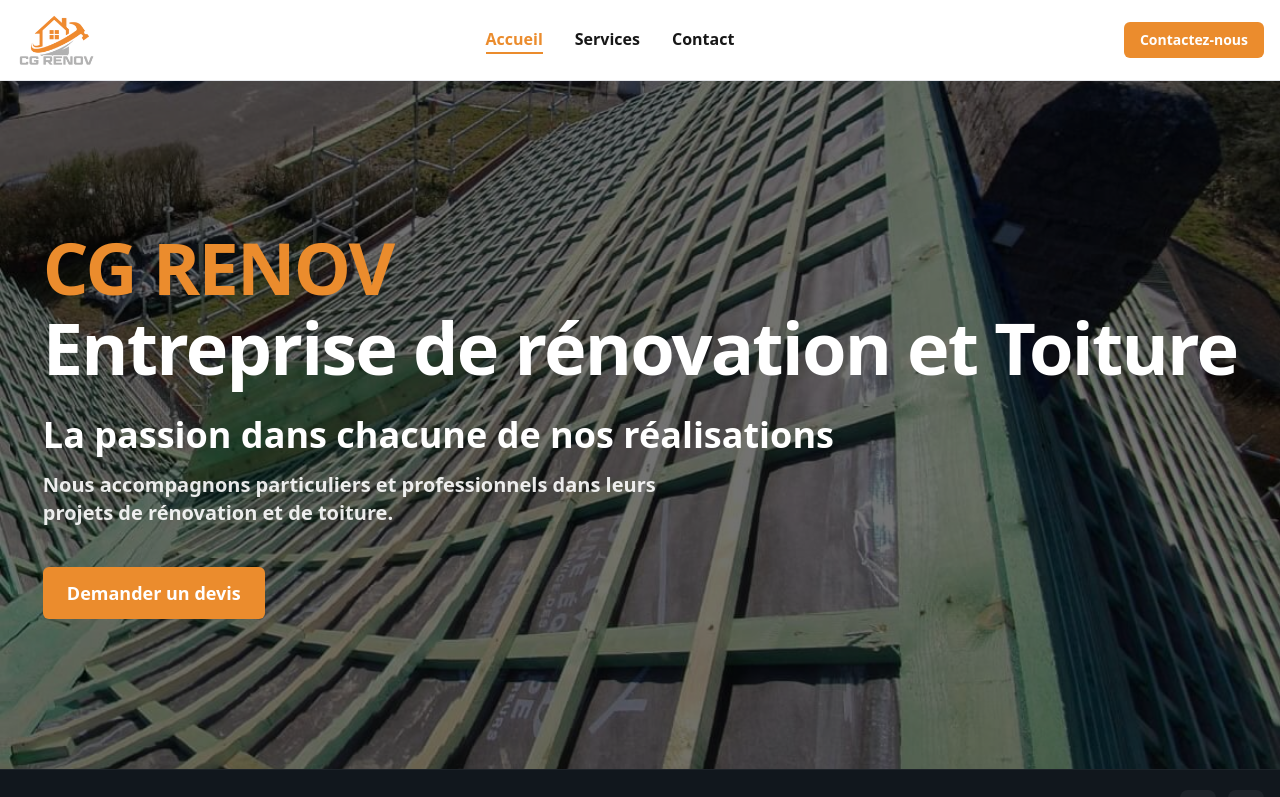
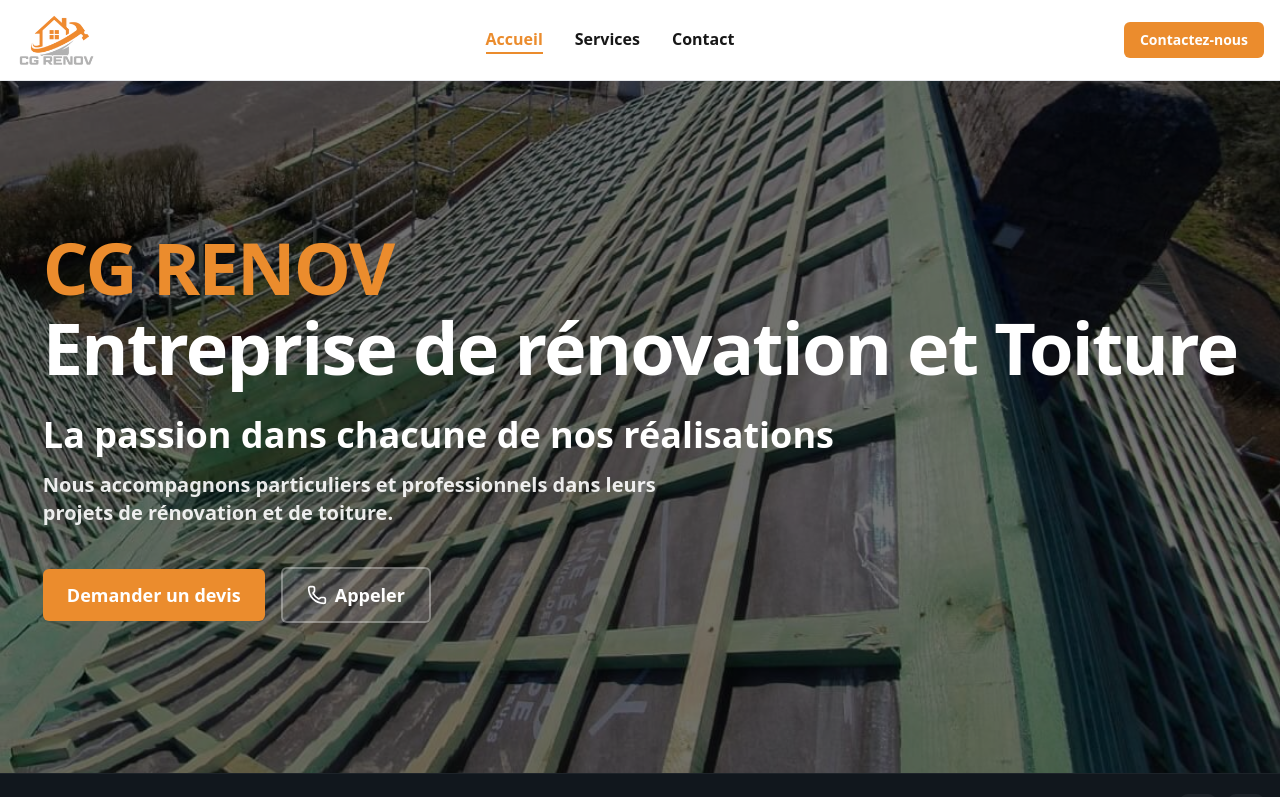
Before and after one commit to NicolasDeza/cgrenov, a Nuxt app: page / in a window 1280 px wide. Shown: the top 797 px of the page. Built offline with nearby package versions, Linux system fonts and the light colour scheme.

Commit message:
Feature / Ajout bouton cta appel dans le hero

```diff
--- a/app/components/HeroSection.vue
+++ b/app/components/HeroSection.vue
@@ -1,4 +1,6 @@
-<script setup lang="ts">
+﻿<script setup lang="ts">
+import { Phone } from 'lucide-vue-next';
+
 useHead({
   link: [
     {
@@ -18,7 +20,8 @@ useHead({
     <!-- Image de fond optimisée -->
     <NuxtImg
       src="/images/hero.jpg"
-      alt="CG Renov - Entreprise de rénovation et toiture"
+      alt=""
+      aria-hidden="true"
       class="absolute inset-0 w-full h-full object-cover"
       preload
       fetchpriority="high"
@@ -66,12 +69,31 @@ class="mt-6 flex flex-wrap items-center justify-start gap-4
         <NuxtLink
           to="/contact"
           class="group relative inline-flex items-center gap-2 rounded-md bg-primary px-6 py-2 md:py-3 text-lg font-bold text-white overflow-hidden
-                 transition-all duration-300 ease-out hover:scale-105"
+                 transition-all duration-300 ease-out hover:scale-105 focus-visible:outline focus-visible:outline-2 focus-visible:outline-offset-2 focus-visible:outline-white"
         >
           <span class="relative z-10">Demander un devis</span>
           <div class="absolute inset-0 -translate-x-full bg-gradient-to-r from-transparent via-white/20 to-transparent group-hover:translate-x-full transition-transform duration-700" />
         </NuxtLink>
+
+        <a
+          href="tel:+32493329794"
+          class="inline-flex items-center gap-2 rounded-md bg-white/10 backdrop-blur-sm border-2 border-white/30 px-6 py-2 md:py-3 text-lg font-bold text-white
+                 transition-all duration-300 ease-out hover:scale-105 hover:bg-white/20 hover:border-white/50 focus-visible:outline focus-visible:outline-2 focus-visible:outline-offset-2 focus-visible:outline-white"
+        >
+          <Phone :size="20" aria-hidden="true" />
+          <span>Appeler</span>
+        </a>
       </div>
     </div>
   </section>
 </template>
+
+<style scoped>
+@media (prefers-reduced-motion: reduce) {
+  * {
+    animation-duration: 0.01ms !important;
+    animation-iteration-count: 1 !important;
+    transition-duration: 0.01ms !important;
+  }
+}
+</style>
```
